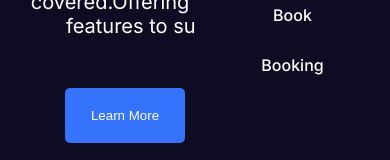
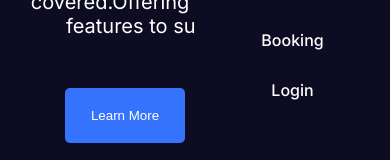
Before and after one commit to farhan-shikalgar/trailogix, a Next.js app: page / in a window 390 px wide. Both pictures are taken after a click on the picture 350 px from the left and 50 px from the top of the page. Shown: the part 482-642 px from the top of the page. Built offline with nearby package versions, Linux system fonts and the light colour scheme; no server answers.

Commit message:
improve_mobile_view

```diff
--- a/src/components/navbar/links/Links.jsx
+++ b/src/components/navbar/links/Links.jsx
@@ -58,6 +58,16 @@
         {links.map((link)=>(
           <NavLink item={link} key={link.title} />
         ))}
+        {session?.user ? (
+          <>
+            {session.user?.isAdmin && <NavLink item={{ title: "Admin", path: "/admin" }} />}
+            <form action={handleLogout}>
+              <button className={styles.logout}>Logout</button>
+            </form>
+          </>
+        ) : (
+          <NavLink item={{ title: "Login", path: "/login" }} />
+        )}
       </div>
     )}
     </div>
```
